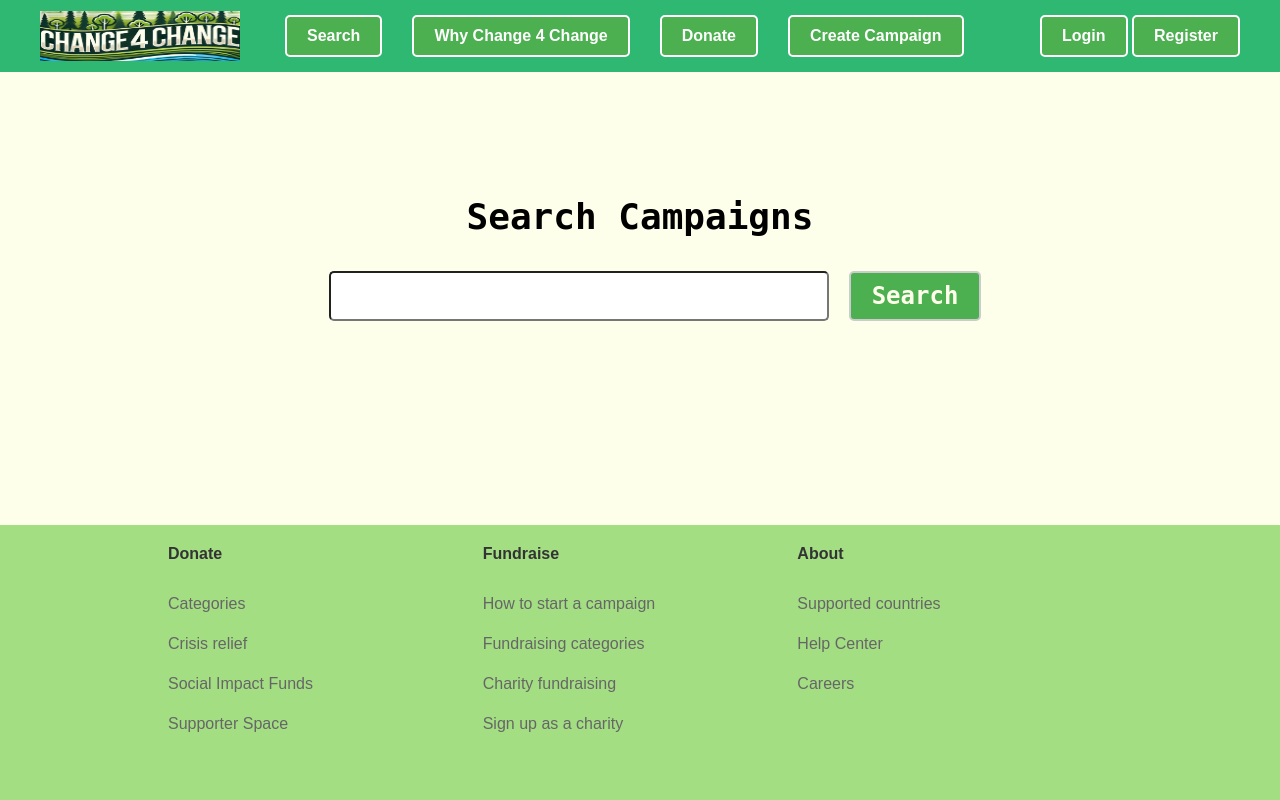
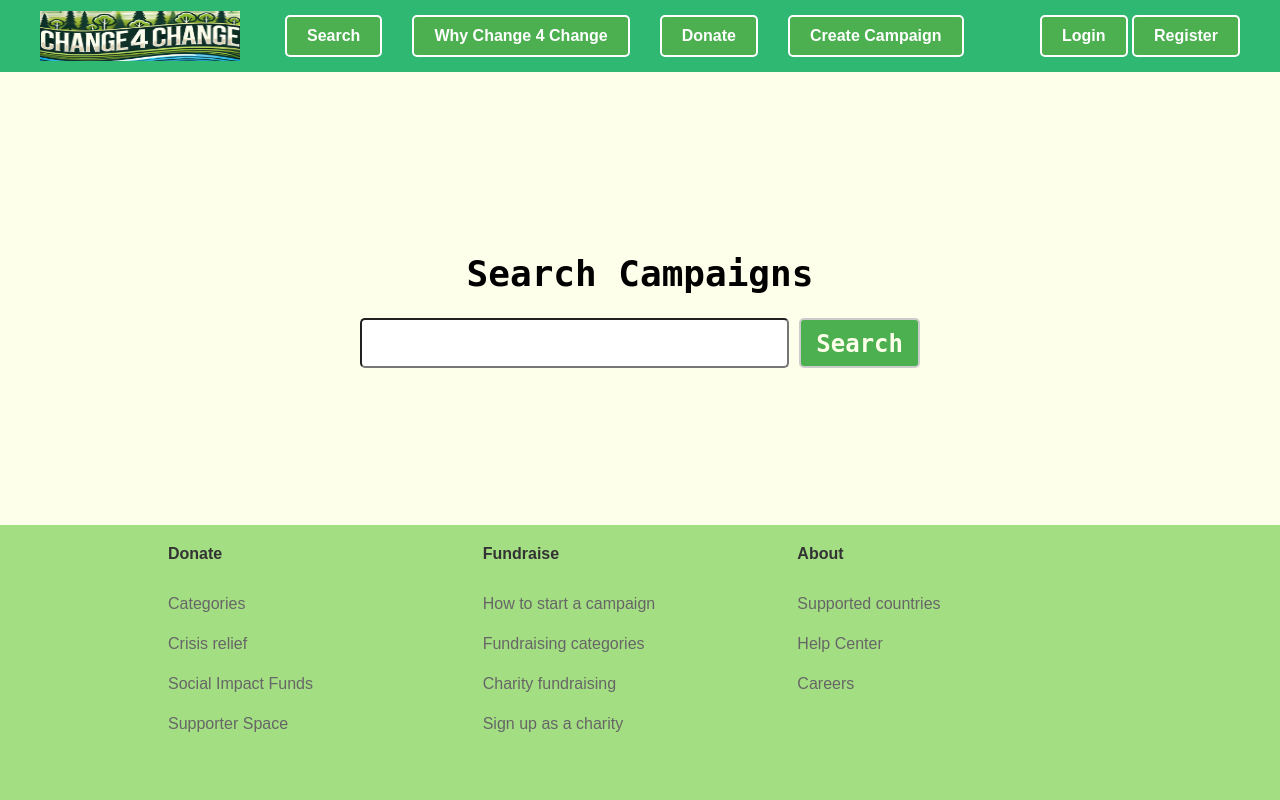
Before and after one commit to bboatright01/bboatright01.github.io, a Flask app: page /search in a window 1280 px wide. Run offline with Flask 3, Linux system fonts and the light colour scheme; parts of the project's set-up code (start-up, migrations or seed data) failed here and were passed over.

Commit message:
Fix css resizing

```diff
--- a/static/css/search.css
+++ b/static/css/search.css
@@ -1,26 +1,25 @@
+*, *::before, *::after {
+    box-sizing: border-box;
+}
+
 body {
     font-family: Arial, sans-serif;
     background-color: #f4f4f9;
     display: flex;
     flex-direction: column;
     justify-content: space-between;
-    height: 100%;
+    min-height: 100vh;
+    width: 100%;
     align-items: center;
     background-color: white;
     margin: 0;
     padding: 0;
 }
-main {
-    display: flex;
-    flex-direction: column;
-    align-items: center;
-    height: 100%;
-    margin-top: 100px;
-}
 
-main h1{
+form h1{
     font-family: monospace;
     font-size: 36px;
+    text-align: center;
 }
 /* Sets spacing between form elements */
 .form-box {
@@ -34,17 +33,23 @@ main h1{
     height: 50px;
     width: 500px;
 }
-/* Sets the font family and size for the form input text */
+/* Styles text input box and allows it to expand to fill space up to a max of 450px */
 input[type="text"]{
     font-family: monospace;
     font-size: 24px;
     background-color: white;
     border-radius: 5px;
+    flex: 1;
+    min-width: 0;
+    max-width: 450px;
+    padding: 10px;
+    box-sizing: border-box;
+    margin-right: 10px;
 }
 /* Styles the form submit button */
 .submit-button {
     height: 50px;
-    width: calc(100% + 30px);
+    max-width: 150px;
     font-size: 24px;
     font-family: monospace;
     background-color: #4CAF50;
@@ -53,6 +58,7 @@ input[type="text"]{
     cursor: pointer;
     font-weight: bold;
     border-radius: 5px;
+    padding: 10px 15px;
 }
 /* Sets the font family, size, and weight of each field descriptor */
 .field-descriptor {
@@ -60,7 +66,19 @@ input[type="text"]{
     font-family: monospace;
     font-weight: bold;
 }
+
+/* Style for the form */
+form {
+    max-width: 600px;
+    width: 100%;
+    margin: 0 auto;
+    padding: 20px;
+}
+
+/* Aligns search box and button horizontally */
 .search-container {
     display: flex;
     flex-direction: row;
+    align-items: center;
+    width: 100%;
 }
--- a/templates/search.html
+++ b/templates/search.html
@@ -1,21 +1,25 @@
+<!DOCTYPE html>
+<html lang="en">
+<head>
+    <meta charset="UTF-8">
+    <meta name="viewport" content="width=device-width, initial-scale=1.0">
+</head>
 <!-- Links to the external stylesheet -->
 <link rel="stylesheet" href="{{ url_for('static', filename='css/search.css') }}"> <!-- url_for required to use style sheet with flask-->
 
-{% include 'header.html' %} <!-- This is a jinja template that imports header.html into search.html-->
 
-<main>
-    <h1>Search Campaigns</h1>
+<body>
+    {% include 'header.html' %} <!-- This is a jinja template that imports header.html into search.html-->
+
     <form id="search-form" name="search-form" action="/search" method="post" enctype="application/x-www-form-urlencoded">
+        <h1>Search Campaigns</h1>
         <div class="search-container">
-            <div class="form-box">
-                <label class="field-descriptor"></label>
-                <input type="text" required maxlength="250" class="form-input" id="campaign-name" name="search-query">
-            </div>
-            <div class="form-box">
-                <button type="submit" class="submit-button">Search</button>
-            </div>
+            <label class="field-descriptor"></label>
+            <input type="text" required maxlength="250" class="form-input" id="campaign-name" name="search-query">
+            <button type="submit" class="submit-button">Search</button>
         </div>
     </form>
-</main>
+    {% include 'footer.html' %} <!-- This is a jinja template that imports footer.html into search.html-->
+</body>
 
-{% include 'footer.html' %} <!-- This is a jinja template that imports footer.html into search.html-->
+</html>
```
